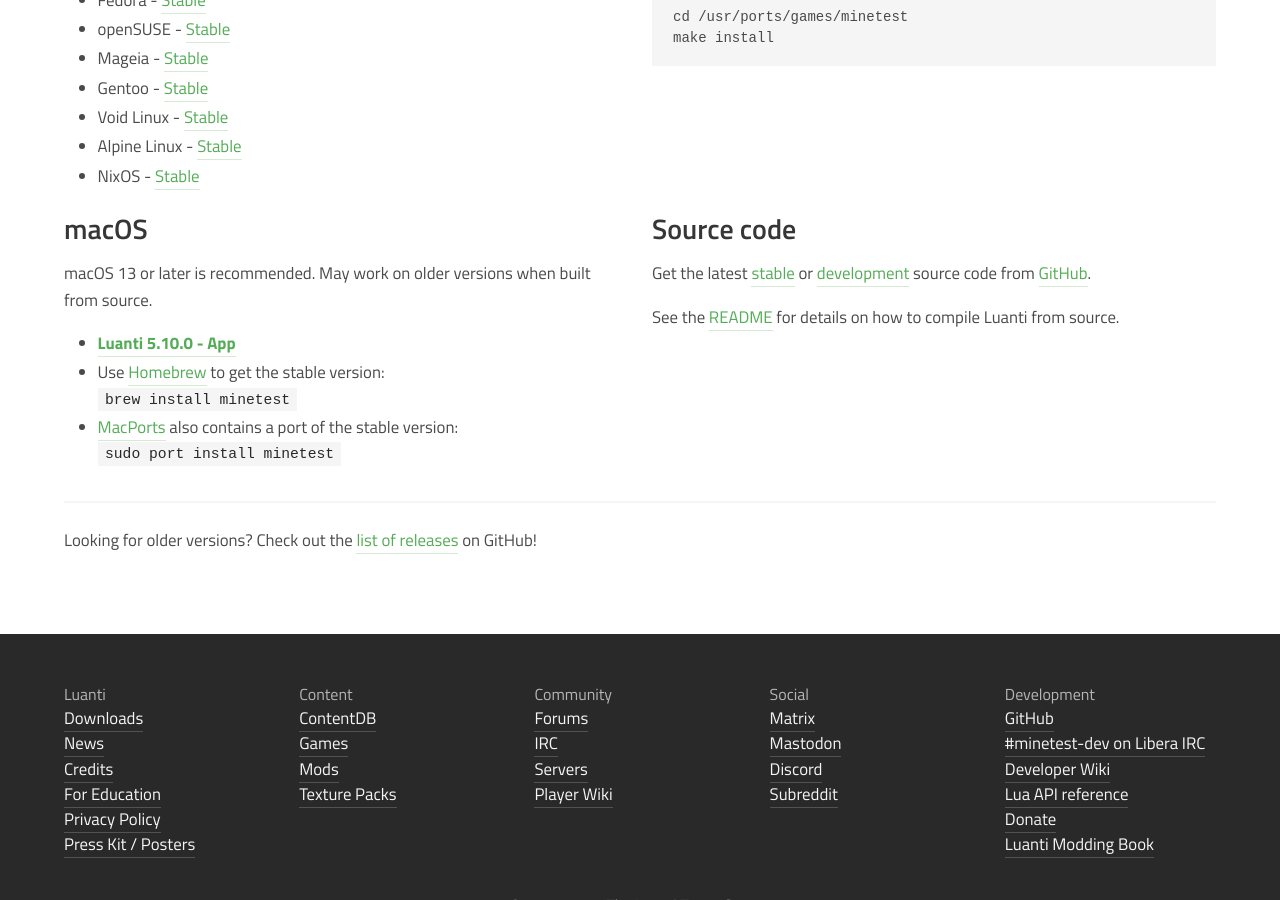
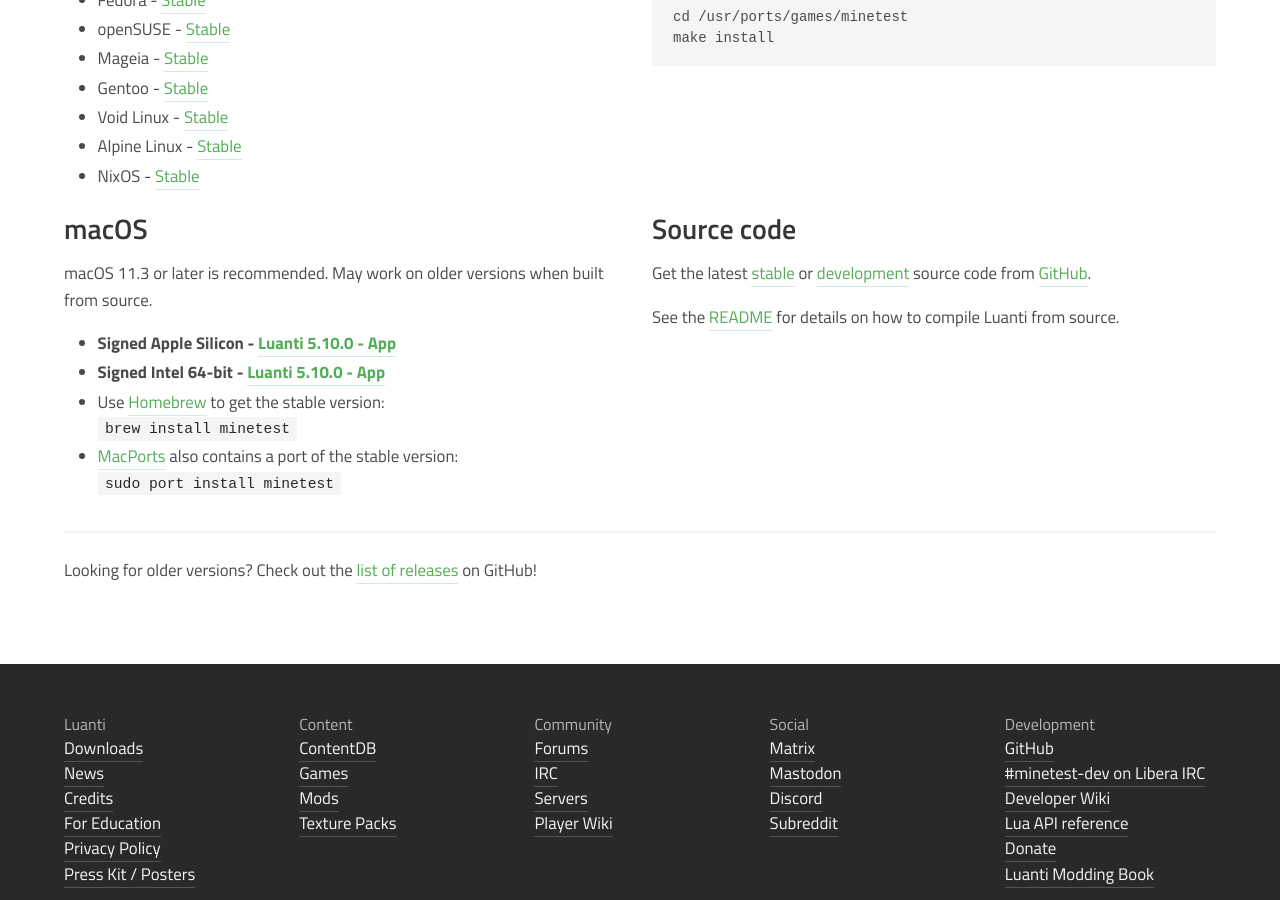
Before and after one commit to minetest/minetest.github.io, a Jekyll site: the page built from downloads.html, in a window 1280 px wide and 900 px high, scrolled down 1245 px. Built offline with Jekyll 4.4.1, drawn with Linux system fonts in a browser that asks for light colours; comment, search, counter and statistics services are not loaded.

Commit message:
Update macOS download links to point on signed macOS builds (#313)

```diff
--- a/downloads.html
+++ b/downloads.html
@@ -151,10 +151,17 @@ make install
 
       <div class="column is-12-tablet is-6-desktop">
         <h2>macOS</h2>
-        <p>macOS 13 or later is recommended. May work on older versions when built from source.</p>
+        <p>macOS 11.3 or later is recommended. May work on older versions when built from source.</p>
         <ul>
           <li class="has-text-weight-bold">
-            <a href="https://github.com/minetest/minetest/releases/download/5.10.0/luanti-5.10.0-macos.zip">
+            Signed Apple Silicon -
+            <a href="https://github.com/minetest/minetest/releases/download/5.10.0/luanti-5.10.0-macos11.3_arm64.zip">
+              Luanti 5.10.0 - App
+            </a>
+          </li>
+          <li class="has-text-weight-bold">
+            Signed Intel 64-bit -
+            <a href="https://github.com/minetest/minetest/releases/download/5.10.0/luanti-5.10.0-macos11.3_x86_64.zip">
               Luanti 5.10.0 - App
             </a>
           </li>
```
